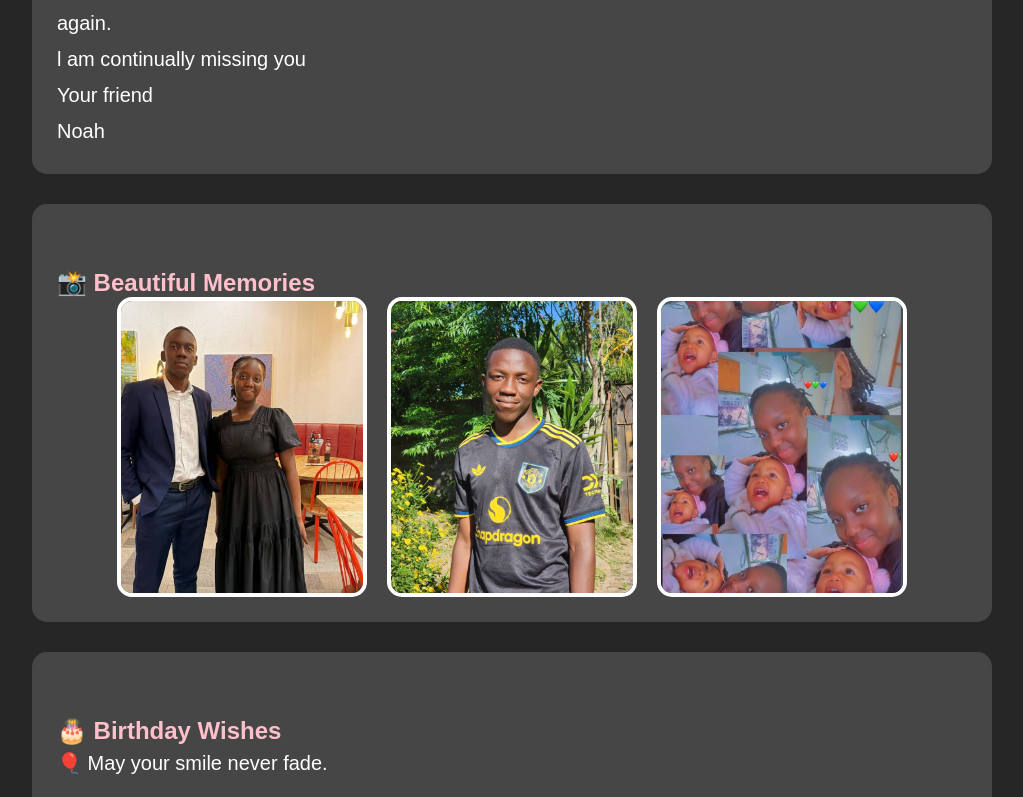
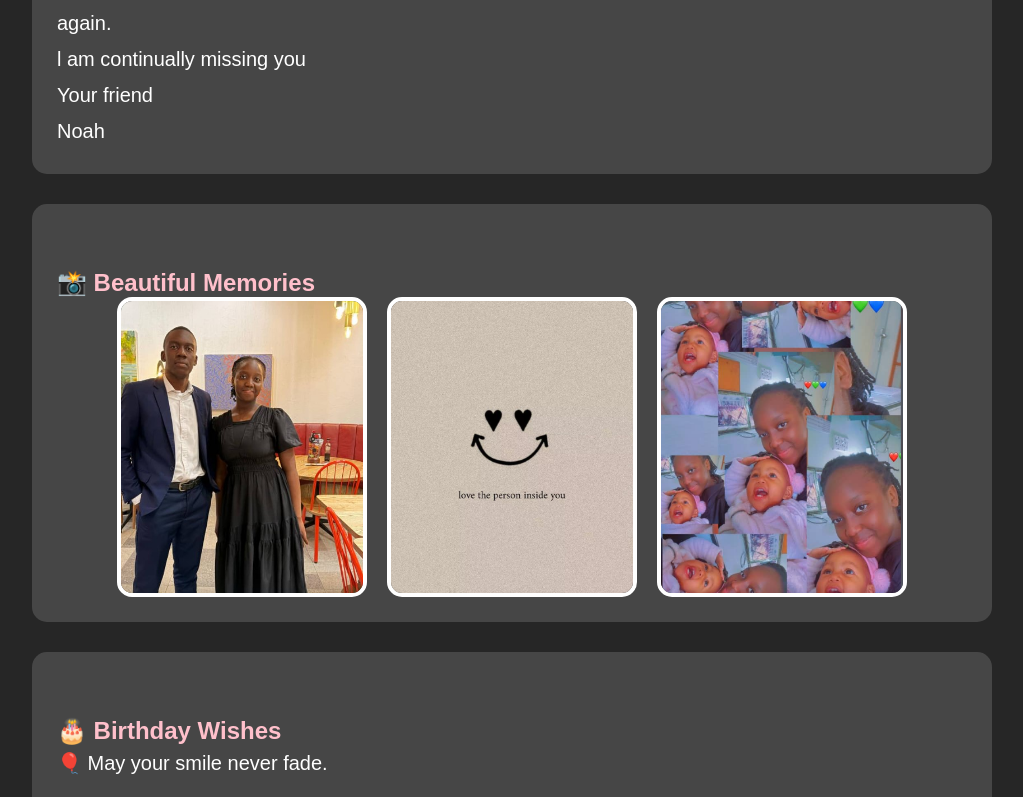
Before and after one commit to noah2009-lgtm/jedidah-website, a plain HTML site: page index.html in a window 1280 px wide. Shown: the part 486-1283 px from the top of the page, without its empty margins (128-1151 px from the left). Drawn offline with Linux system fonts and the light colour scheme.

Commit message:
Update index.html

```diff
--- a/index.html
+++ b/index.html
@@ -132,7 +132,7 @@ Noah
 <div class="gallery">
 
 <img src="https://raw.githubusercontent.com/noah2009-lgtm/jedidah-website/refs/heads/main/jedidah%20.jpg">
-<img src="https://raw.githubusercontent.com/noah2009-lgtm/jedidah-website/refs/heads/main/arie.jpg">
+<img src="https://raw.githubusercontent.com/noah2009-lgtm/jedidah-website/refs/heads/main/51c2ba26f407ab06768d1d7f8ec3f8a6.jpg">
 <img src="https://raw.githubusercontent.com/noah2009-lgtm/jedidah-website/refs/heads/main/jedi.png">
 
 
```
